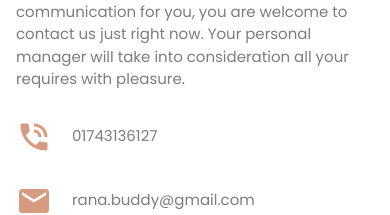
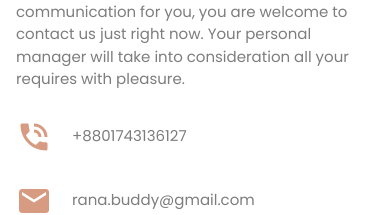
Before and after one commit to ashfakniloy/shannonit, a Next.js app: page / in a window 390 px wide. Shown: the part 9342-9557 px from the top of the page. Built offline with nearby package versions, Linux system fonts and the light colour scheme.

Commit message:
linked email and phone to whatsapp

```diff
--- a/components/ContactInfo.js
+++ b/components/ContactInfo.js
@@ -33,7 +33,10 @@ function ContactInfo() {
                   width={38}
                   height={35}
                 /> */}
-                <p>01743136127</p>
+
+                <a href="https://api.whatsapp.com/send?phone=+8801743136127">
+                  +8801743136127
+                </a>
               </div>
               <div className="flex items-center gap-5 ">
                 <MdEmail className="text-4xl fill-custom-orange" />
@@ -44,7 +47,8 @@ function ContactInfo() {
                   width={38}
                   height={28}
                 /> */}
-                <p>rana.buddy@gmail.com</p>
+
+                <a href="mailto:rana.buddy@gmail.com">rana.buddy@gmail.com</a>
               </div>
               <div className="flex items-center gap-5 ">
                 <MdLocationPin className="text-4xl fill-custom-orange" />
```
